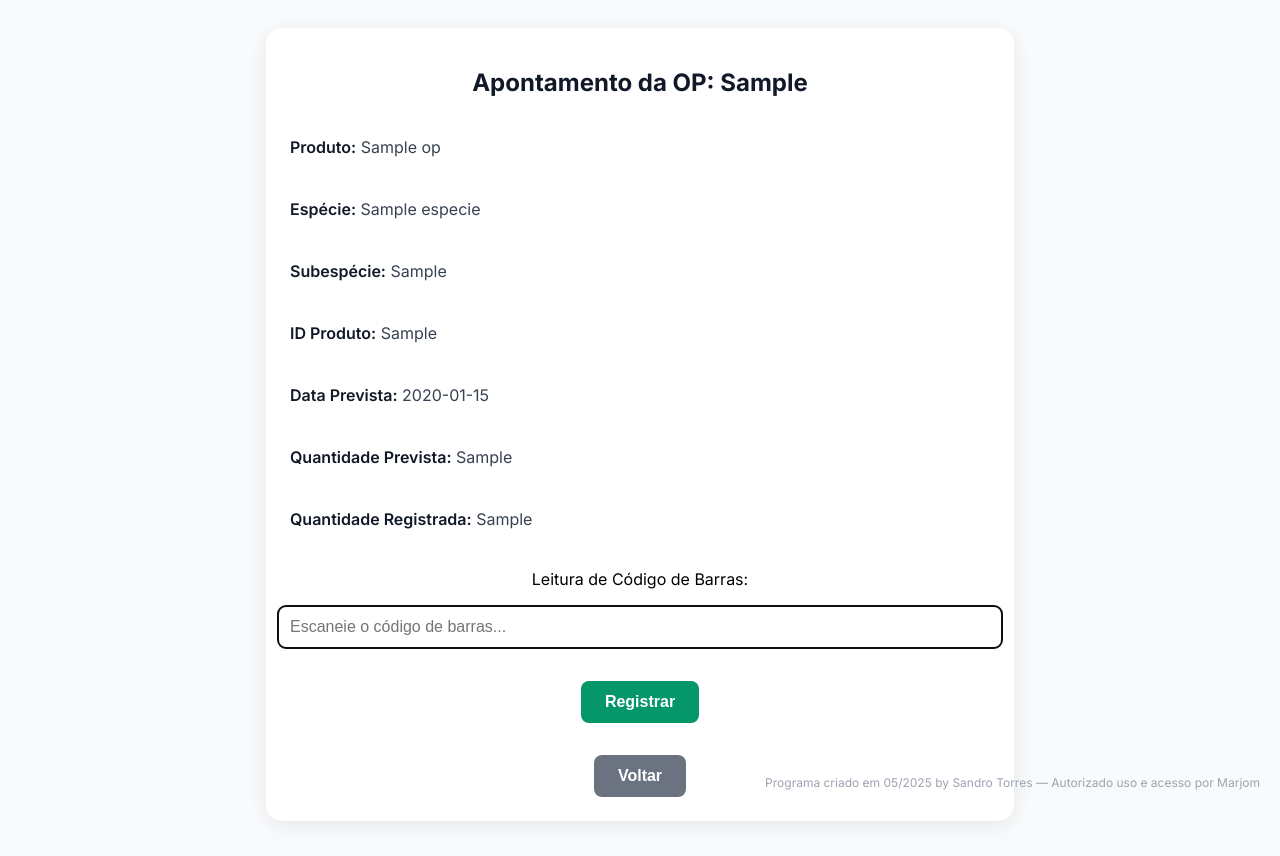
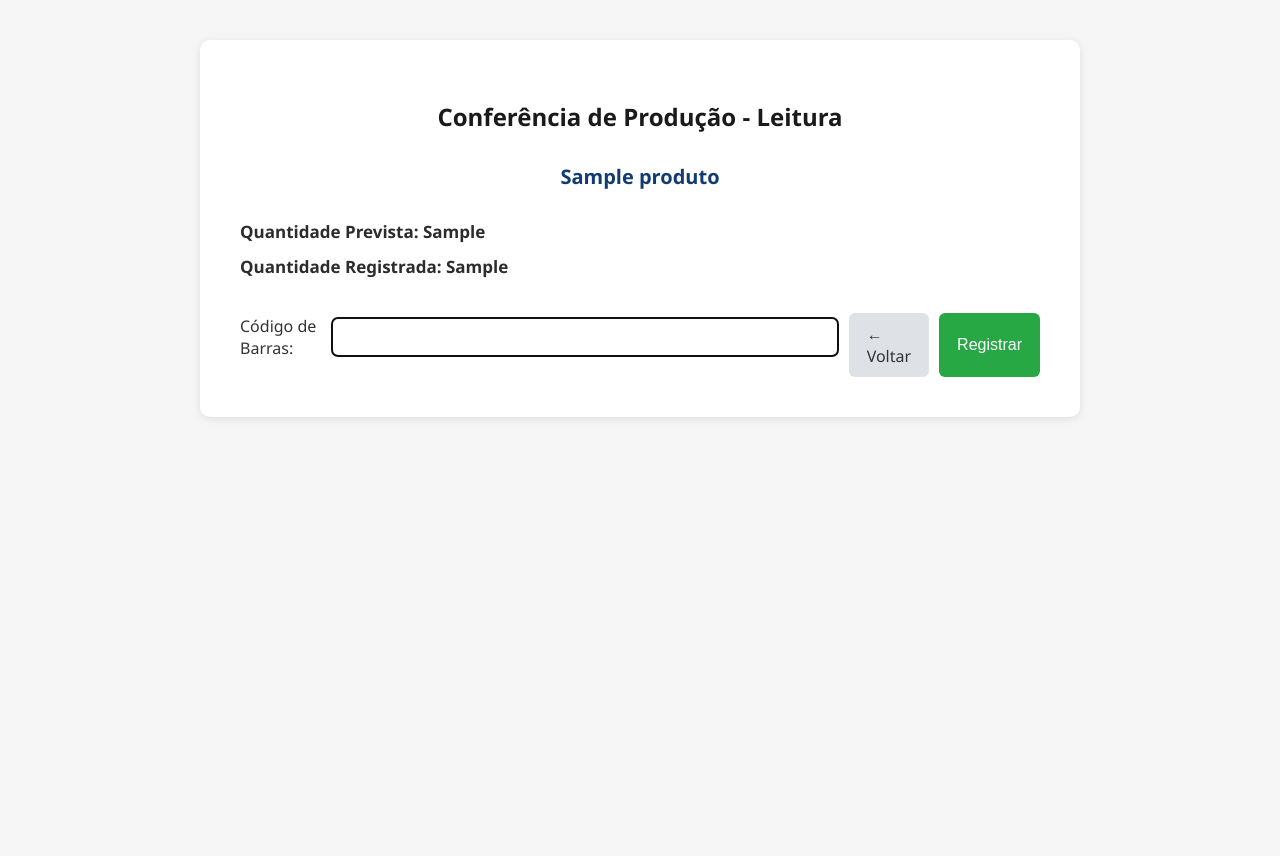
Before and after one commit to SanTorresx99/produto-acabado-control, a FastAPI app: template src/web/templates/op_detalhe.html in a window 1280 px wide. After the commit the page ends 419 px from the top, so only its background shows below. Run offline with FastAPI, Linux system fonts and the light colour scheme; the template is opened without the code that fills it: most values are stand-ins (such as "Sample title", 1, 10 or a date in 2020).

Commit message:
Refatora leitura de OPs: corrige função buscar_dados_op, valida códigos de barras, melhora desempenho e exibe corretamente quantidades no template

```diff
--- a/src/web/templates/op_detalhe.html
+++ b/src/web/templates/op_detalhe.html
@@ -2,190 +2,113 @@
 <html lang="pt-BR">
 <head>
     <meta charset="UTF-8">
-    <title>Detalhes da OP</title>
-    <link href="https://fonts.googleapis.com/css2?family=Inter:wght@400;600;700&display=swap" rel="stylesheet">
+    <title>Conferência de Produção - Leitura</title>
+    <link rel="stylesheet" href="/static/css/style.css">
     <style>
         body {
-            font-family: 'Inter', sans-serif;
-            background-color: #f9fafb;
-            display: flex;
-            flex-direction: column;
-            align-items: center;
-            justify-content: flex-start;
-            min-height: 100vh;
-            padding: 20px;
+            font-family: 'Segoe UI', sans-serif;
+            background-color: #f6f6f6;
+            padding: 40px;
         }
         .container {
-            background-color: white;
-            padding: 24px;
-            border-radius: 16px;
-            box-shadow: 0 4px 20px rgba(0, 0, 0, 0.08);
-            max-width: 700px;
-            width: 100%;
+            max-width: 800px;
+            margin: auto;
+            background: white;
+            padding: 40px;
+            border-radius: 10px;
+            box-shadow: 0px 2px 8px rgba(0,0,0,0.1);
         }
-        h1 {
-            color: #111827;
-            font-size: 24px;
-            font-weight: 700;
-            margin-bottom: 24px;
+        h2 {
             text-align: center;
+            margin-bottom: 30px;
+            color: #1a1a1a;
+        }
+        .produto {
+            font-size: 20px;
+            font-weight: bold;
+            color: #123b72;
+            text-align: center;
+            margin-bottom: 30px;
         }
         .info {
+            font-size: 17px;
+            font-weight: 600;
+            color: #2c2c2c;
+            margin-bottom: 12px;
+        }
+        form {
+            margin-top: 20px;
             display: flex;
-            flex-direction: column;
             gap: 10px;
-            margin-bottom: 24px;
-        }
-        .info p {
-            font-size: 16px;
-            color: #374151;
-        }
-        .info strong {
-            font-weight: 600;
-            color: #111827;
+            align-items: center;
         }
         input[type="text"] {
+            padding: 10px;
             width: 100%;
-            padding: 12px;
             font-size: 16px;
-            border: 1px solid #d1d5db;
-            border-radius: 8px;
-            margin-bottom: 16px;
-        }
-        .actions {
-            display: flex;
-            flex-direction: column;
-            align-items: center;
-            gap: 16px;
+            border-radius: 6px;
+            border: 1px solid #ccc;
         }
         button {
-            background-color: #059669;
-            color: white;
+            padding: 10px 18px;
             font-size: 16px;
-            font-weight: 600;
             border: none;
-            padding: 12px 24px;
-            border-radius: 8px;
+            border-radius: 6px;
             cursor: pointer;
         }
-        button:hover {
-            background-color: #047857;
+        .btn-registrar {
+            background-color: #28a745;
+            color: white;
         }
-        .back-btn {
-            background-color: #6b7280;
+        .btn-voltar {
+            background-color: #dee2e6;
+            color: #333;
+            text-decoration: none;
+            padding: 10px 18px;
+            border-radius: 6px;
         }
-        .back-btn:hover {
-            background-color: #4b5563;
+        .erro {
+            margin-top: 15px;
+            color: red;
+            font-weight: bold;
         }
-        .mensagem {
-            font-size: 14px;
-            color: #059669;
-            font-weight: 600;
-            text-align: center;
-        }
-        footer {
-            position: fixed;
-            bottom: 10px;
-            right: 20px;
-            font-size: 12px;
-            color: #9ca3af;
+        .botoes {
+            display: flex;
+            gap: 10px;
+            margin-top: 15px;
+            justify-content: flex-end;
         }
     </style>
 </head>
 <body>
     <div class="container">
-        <h1>Apontamento da OP: {{ op.CODIGO_OP }}</h1>
-        <div class="info">
-            <p><strong>Produto:</strong> {{ op.NOME_PRODUTO }}</p>
-            <p><strong>Espécie:</strong> {{ op.ESPECIE }}</p>
-            <p><strong>Subespécie:</strong> {{ op.SUB_ESPECIE }}</p>
-            <p><strong>ID Produto:</strong> {{ op.ID_PRODUTO }}</p>
-            <p><strong>Data Prevista:</strong> {{ op.DATA_PREVISTA.strftime('%d/%m/%Y') if op.DATA_PREVISTA }}</p>
-            <p><strong>Quantidade Prevista:</strong> {{ op.QTD_PREVISTA }}</p>
-            <p><strong>Quantidade Registrada:</strong> <span id="qtd-registrada">{{ qtd_registrada }}</span></p>
-        </div>
+        <h2>Conferência de Produção - Leitura</h2>
 
-        <form class="actions" id="form-registro">
-            <label for="codigo">Leitura de Código de Barras:</label>
-            <input type="text" id="codigo" name="codigo_barras" placeholder="Escaneie o código de barras...">
-            <button type="submit">Registrar</button>
-            <div class="mensagem" id="mensagem"></div>
-            <button type="button" class="back-btn" onclick="window.history.back()">Voltar</button>
+        <div class="produto">{{ produto or "None" }}</div>
+
+        <div class="info">Quantidade Prevista: {{ quantidade_prevista or 0 }}</div>
+        <div class="info">Quantidade Registrada: {{ quantidade_registrada or 0 }}</div>
+
+        <form method="post" action="/op/{{ op }}/registrar" id="form-leitura">
+            <label for="codigo_barras">Código de Barras:</label>
+            <input type="text" id="codigo_barras" name="codigo_barras" autofocus autocomplete="off">
+            <div class="botoes">
+                <a href="/admin" class="btn-voltar">← Voltar</a>
+                <button type="submit" class="btn-registrar">Registrar</button>
+            </div>
         </form>
+
+        {% if erro %}
+        <div class="erro">⚠️ {{ erro }}</div>
+        {% endif %}
     </div>
 
-    <footer>
-        Programa criado em 05/2025 by Sandro Torres — Autorizado uso e acesso por Marjom
-    </footer>
-
     <script>
-        const input = document.getElementById("codigo");
-        const form = document.getElementById("form-registro");
-        const msg = document.getElementById("mensagem");
-        const qtdSpan = document.getElementById("qtd-registrada");
-        const codigoEsperado = "{{ op.CODIGO_BARRAS }}".trim();
-        let timeoutAutoRegistro;
-
-        input.focus();
-
-        async function registrarLeitura(codigo) {
-            if (!codigo || codigo.length !== 13) return;
-
-            if (codigo.trim() !== codigoEsperado) {
-                msg.innerText = "⚠️ Código inválido para esta OP.";
-                msg.style.color = "#dc2626";
-                input.value = "";
-                input.focus();
-                return;
+        const input = document.getElementById('codigo_barras');
+        input.addEventListener('input', function () {
+            if (input.value.length === 13) {
+                document.getElementById('form-leitura').submit();
             }
-
-            const t0 = performance.now();
-            const resposta = await fetch("/api/registrar_leitura", {
-                method: "POST",
-                headers: { "Content-Type": "application/json" },
-                body: JSON.stringify({
-                    cod_op: "{{ op.CODIGO_OP }}",
-                    codigo_barras: codigo,
-                    nome_produto: "{{ op.NOME_PRODUTO }}",
-                    especie: "{{ op.ESPECIE }}",
-                    sub_especie: "{{ op.SUB_ESPECIE }}",
-                    id_produto: "{{ op.ID_PRODUTO }}"
-                })
-            });
-            const t1 = performance.now();
-            console.log("⏱ tempoRegistro:", (t1 - t0).toFixed(2), "ms");
-
-            const result = await resposta.json();
-            msg.innerText = result.ok ? "✅ Registrado com sucesso!" : (result.erro || "❌ Falha no registro");
-            msg.style.color = result.ok ? "#059669" : "#dc2626";
-            input.value = "";
-            input.focus();
-
-            if (result.ok) {
-                qtdSpan.textContent = parseInt(qtdSpan.textContent) + 1;
-            }
-        }
-
-        input.addEventListener("input", () => {
-            clearTimeout(timeoutAutoRegistro);
-            const valor = input.value.trim();
-            if (valor.length === 13 && valor === codigoEsperado) {
-                timeoutAutoRegistro = setTimeout(() => registrarLeitura(valor), 1000);
-            }
-        });
-
-        input.addEventListener("keypress", function (e) {
-            if (e.key === "Enter") {
-                e.preventDefault();
-                clearTimeout(timeoutAutoRegistro);
-                registrarLeitura(input.value.trim());
-            }
-        });
-
-        form.addEventListener("submit", function (event) {
-            event.preventDefault();
-            clearTimeout(timeoutAutoRegistro);
-            registrarLeitura(input.value.trim());
         });
     </script>
 </body>
```
Also changed, not shown: src/files/registros.csv (+0 -11 lines), src/logic/consulta_ops.py (+24 -13 lines), src/logic/leitor_codigo.py (+65 -62 lines), src/main_web.py (+50 -53 lines).
